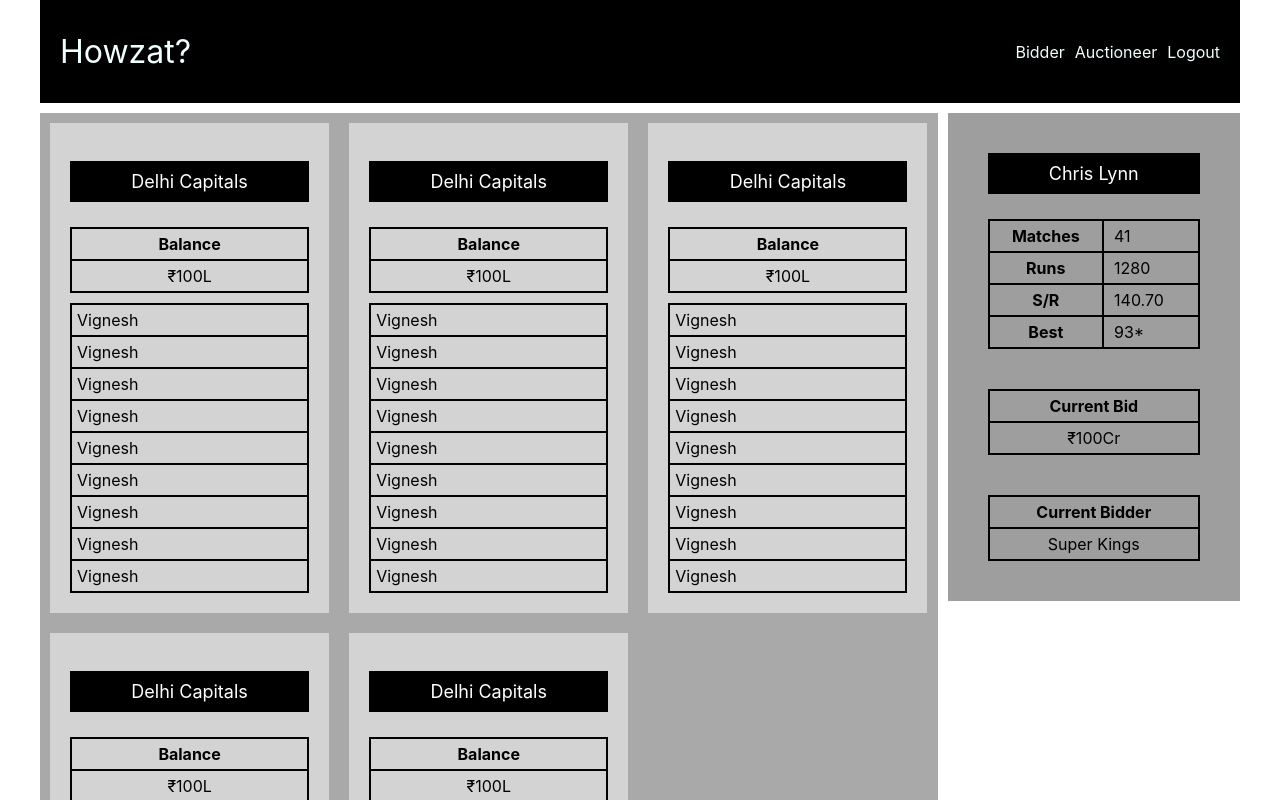
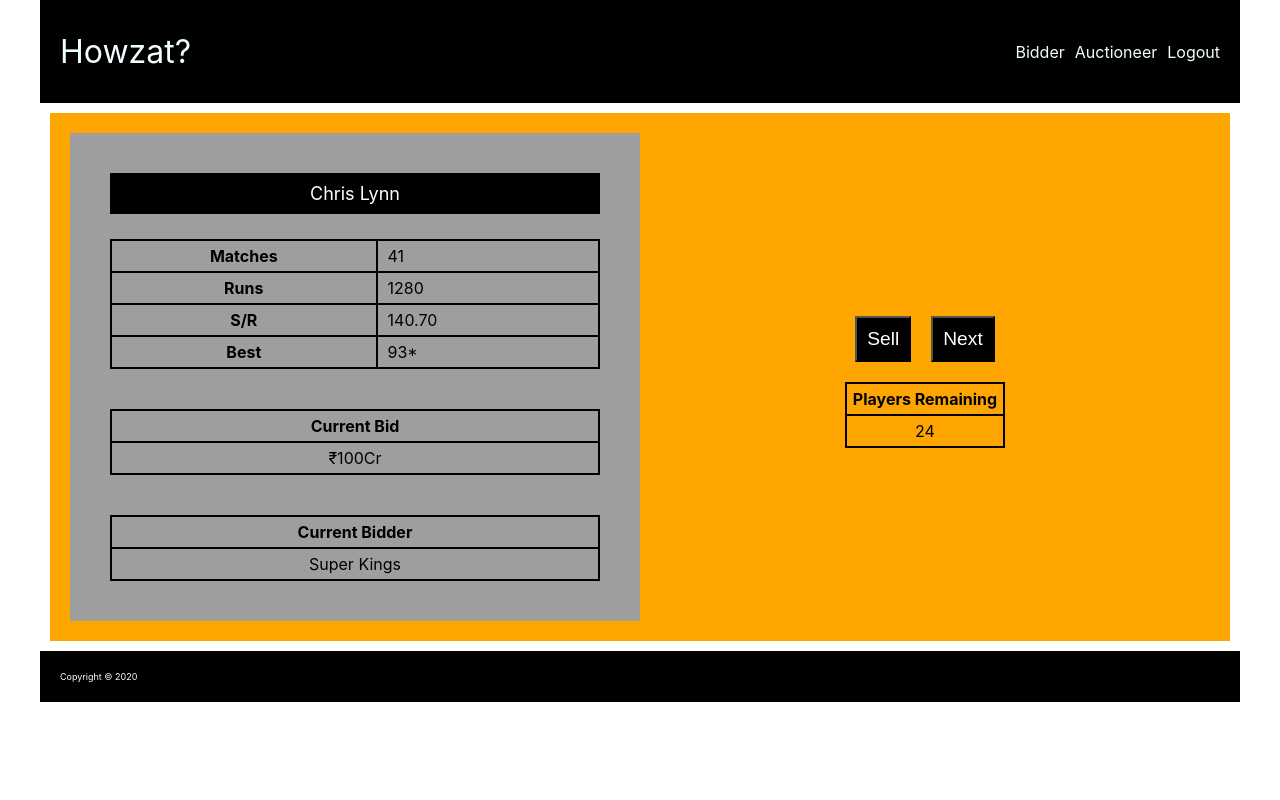
Before and after one commit to vignesh-em/howzat, a React (Create React App) app: page / in a window 1280 px wide. Shown: the top 800 px of the page. Built offline with nearby package versions, Linux system fonts and the light colour scheme.

Commit message:
Design Auctioneer component

```diff
--- a/src/App.js
+++ b/src/App.js
@@ -1,10 +1,10 @@
 import React from 'react';
 import './App.css';
-import Viewer from "./viewer/Viewer";
+import Auctioneer from "./auctioneer/Auctioneer";
 
 function App() {
     return (
-        <Viewer/>
+        <Auctioneer/>
     );
 }
 
--- /dev/null
+++ b/src/auctioneer/Auctioneer.js
@@ -0,0 +1,35 @@
+import React, {Component} from "react";
+import Header from "../components/Header/Header";
+import Footer from "../components/Footer/Footer";
+import './auctioneer.css'
+import CurrentItem from "../components/CurrentItem/CurrentItem";
+
+class Auctioneer extends Component {
+    render() {
+        return (
+            <div>
+                <Header/>
+                <div className='auctioneer-view'>
+                    <CurrentItem/>
+                    <div className='buy-sell-container'>
+                        <form>
+                            <button className='action-button'>Sell</button>
+                            <button className='action-button'>Next</button>
+                        </form>
+                        <table className='tab-bordered'>
+                            <tr>
+                                <th className='tab-bordered'>Players Remaining</th>
+                            </tr>
+                            <tr>
+                                <td className='tab-bordered' style={{'text-align': 'center'}}>24</td>
+                            </tr>
+                        </table>
+                    </div>
+                </div>
+                <Footer/>
+            </div>
+        );
+    }
+}
+
+export default Auctioneer
--- /dev/null
+++ b/src/auctioneer/auctioneer.css
@@ -0,0 +1,23 @@
+.auctioneer-view {
+    display: grid;
+    grid-template-columns: repeat(2, 1fr);
+    height: auto;
+    padding: 20px;
+    margin: 10px;
+    background: orange;
+}
+
+.buy-sell-container {
+    display: grid;
+    grid-gap: 10px;
+    justify-content: center;
+    align-content: center;
+}
+
+.action-button {
+    margin: 10px;
+    padding: 10px;
+    color: white;
+    background: black;
+    font-size: larger;
+}
--- a/src/index.css
+++ b/src/index.css
@@ -10,6 +10,6 @@ body {
 #root {
     margin: 0 auto 0 auto;
     width: 1200px;
-    height: 100px;
+    height: auto;
     display: grid;
 }
--- a/src/viewer/viewer.css
+++ b/src/viewer/viewer.css
@@ -4,7 +4,6 @@
     grid-gap: 10px;
     margin-top: 10px;
     margin-bottom: 10px;
-
 }
 
 .container-side-info {
```
